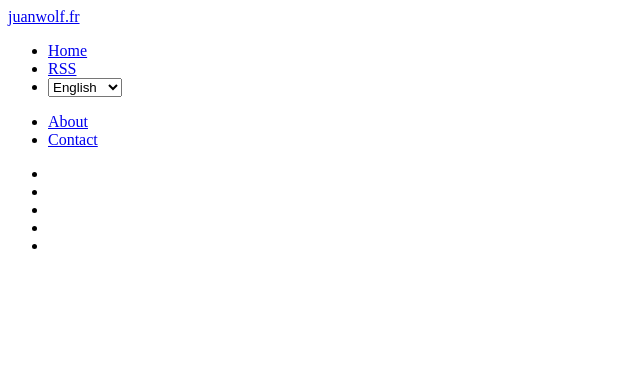
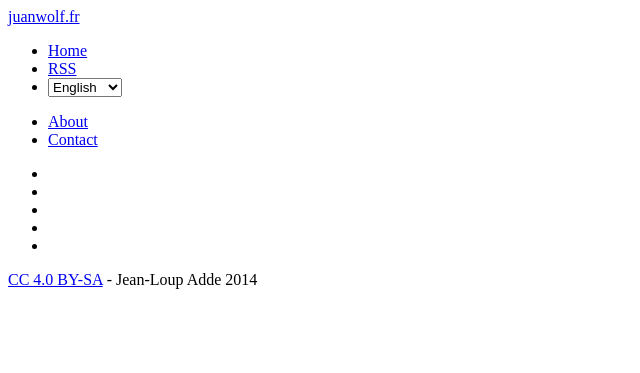
Before and after one commit to juanwolf/django_blog, a Django app: page / in a window 1280 px wide. Shown: the top 373 px of the page, without its empty margins (0-640 px from the left). Run offline with Django 3.2, Linux system fonts and the light colour scheme; data that the repository does not hold is empty; some libraries are stand-ins or nearby versions.

Commit message:
Added creative commons.

```diff
--- a/juanwolf_s_blog/templates/blogengine/includes/base.html
+++ b/juanwolf_s_blog/templates/blogengine/includes/base.html
@@ -68,6 +68,10 @@
                 <a href="https://www.linkedin.com/profile/view?id=218328783" class="fa fa-linkedin-square fa-2x"></a>
             </li>
         </ul>
+        <p id="copyright">
+            <a href="http://creativecommons.org/licenses/by-sa/4.0/">CC 4.0 BY-SA</a>
+            - Jean-Loup Adde 2014
+        </p>
     </div>
     <script src="{% static 'js/lib/JQuery1.11.js' %}"></script>
     <script src="{% static 'js/index.js' %}"></script>
```
